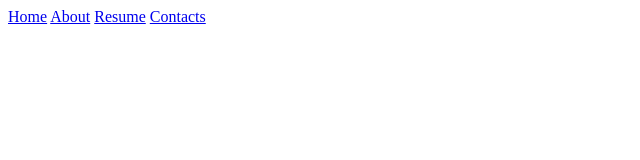
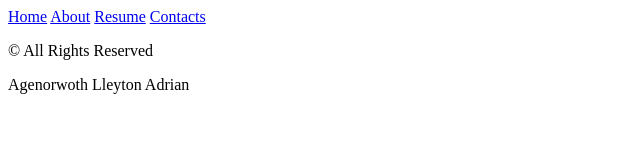
Before and after one commit to lley-tonn/portifolio, a plain HTML site: page index.html in a window 1280 px wide. Shown: the whole page, without its empty margins (0-640 px from the left). Drawn offline with Linux system fonts and the light colour scheme.

Commit message:
footer section

```diff
--- a/index.html
+++ b/index.html
@@ -15,6 +15,10 @@
         <a href="contacts.html">Contacts</a>
     </div>
     <!--FOOTER SECTION-->
+    <div class="footer">
+        <p>© All Rights Reserved</p>
+        <p>Agenorwoth Lleyton Adrian</p>
+    </div>
 <script href="/index.js" ></script>
 </body>
 </html>
```
